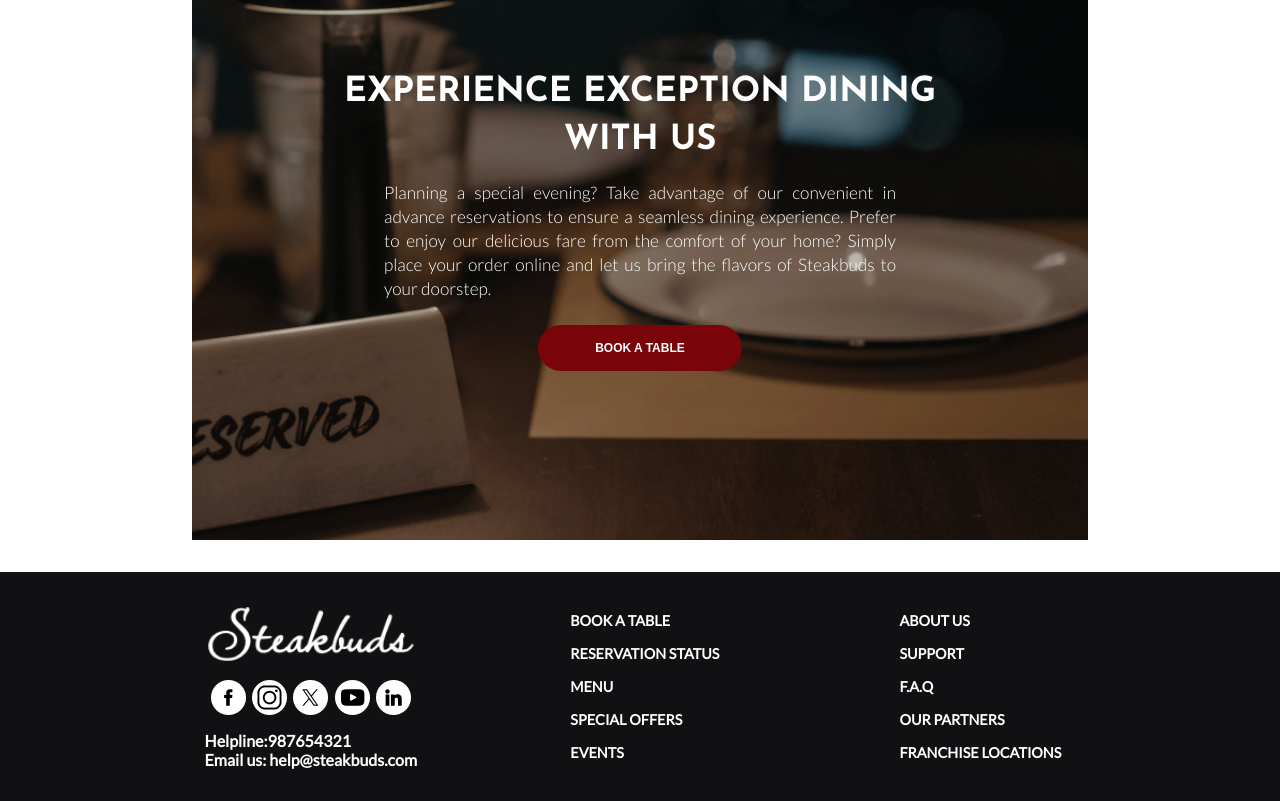
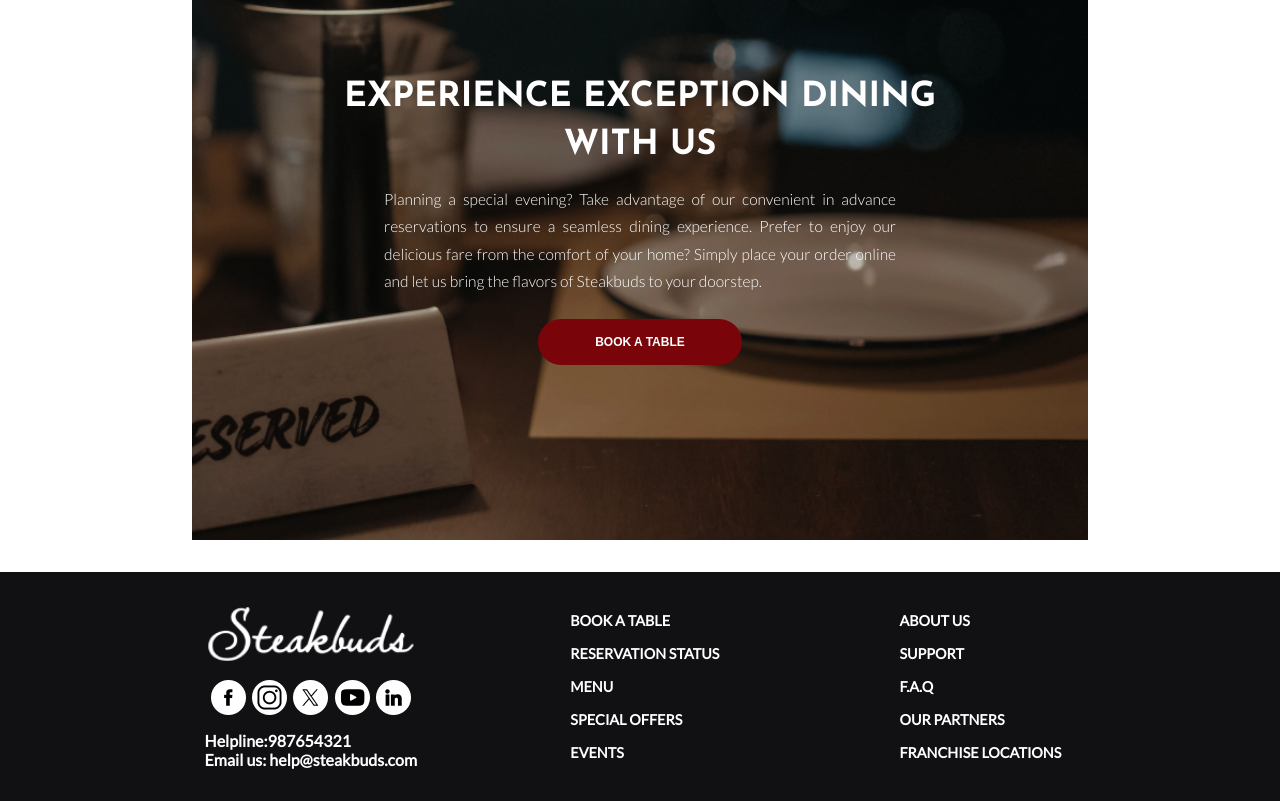
Before and after one commit to CodePracticeHub/front-end-restaurant-project, a React (Create React App) app: page / in a window 1280 px wide. Shown: the part 1978-2779 px from the top of the page. Built offline with nearby package versions, Linux system fonts and the light colour scheme.

Commit message:
fixing text sizes

```diff
--- a/src/react-components/homepage/homepage.css
+++ b/src/react-components/homepage/homepage.css
@@ -216,8 +216,7 @@
   }
   .homepage--book p {
     width: 50%;
-    font-size: 50%;
-    line-height: 1.5rem;
+    line-height: 1.7rem;
   }
   .homepage--book button {
     width: 20%;
--- a/src/react-components/homepage/homepage.scss
+++ b/src/react-components/homepage/homepage.scss
@@ -229,8 +229,8 @@
       }
       p {
         width: 50%;
-        font-size: 50%;
-        line-height: 1.5rem;
+
+        line-height: 1.7rem;
       }
       button {
         width: 20%;
```
Also changed, not shown: 1 other file (tests, documents, lock files or other folders).
